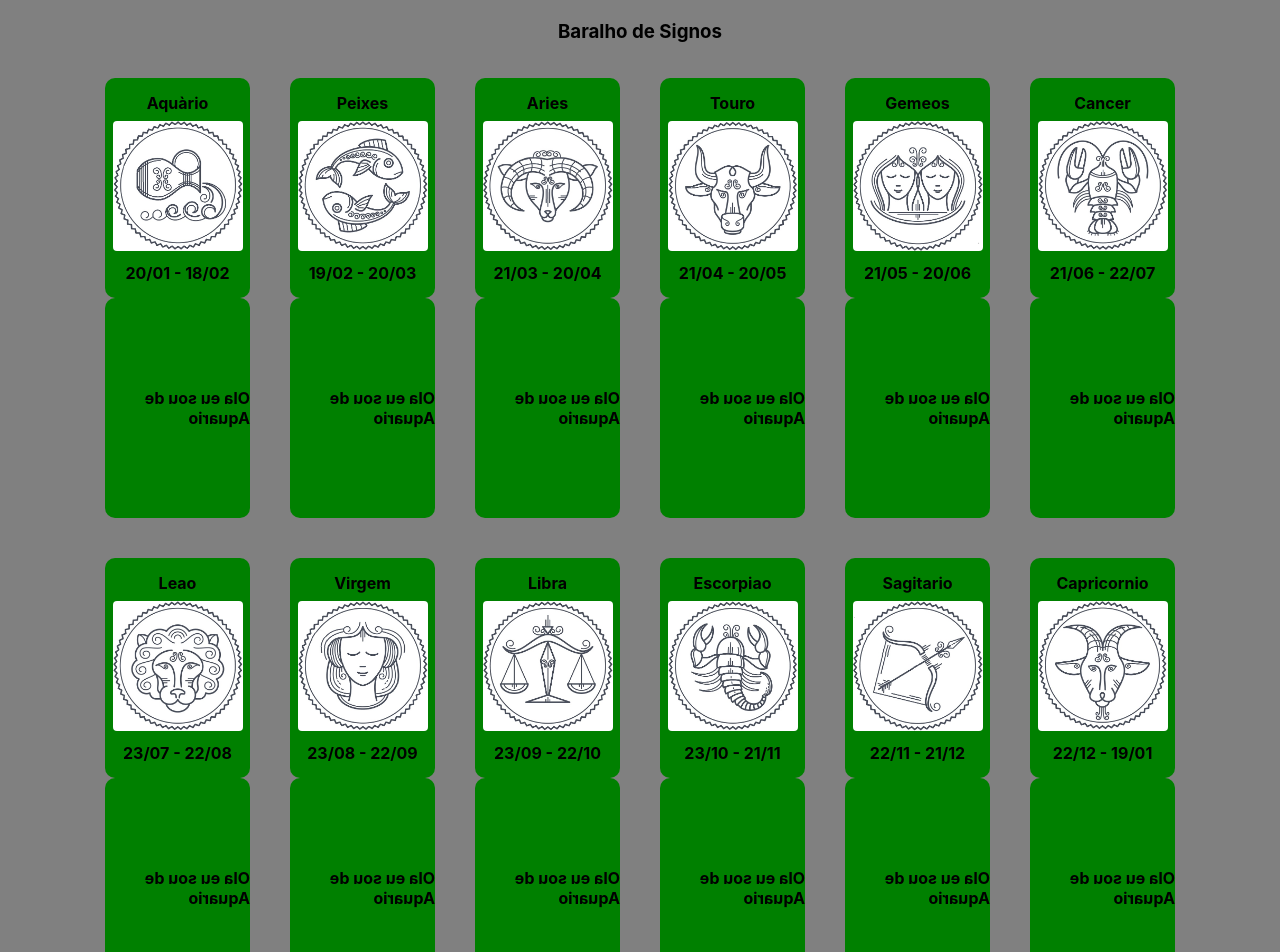
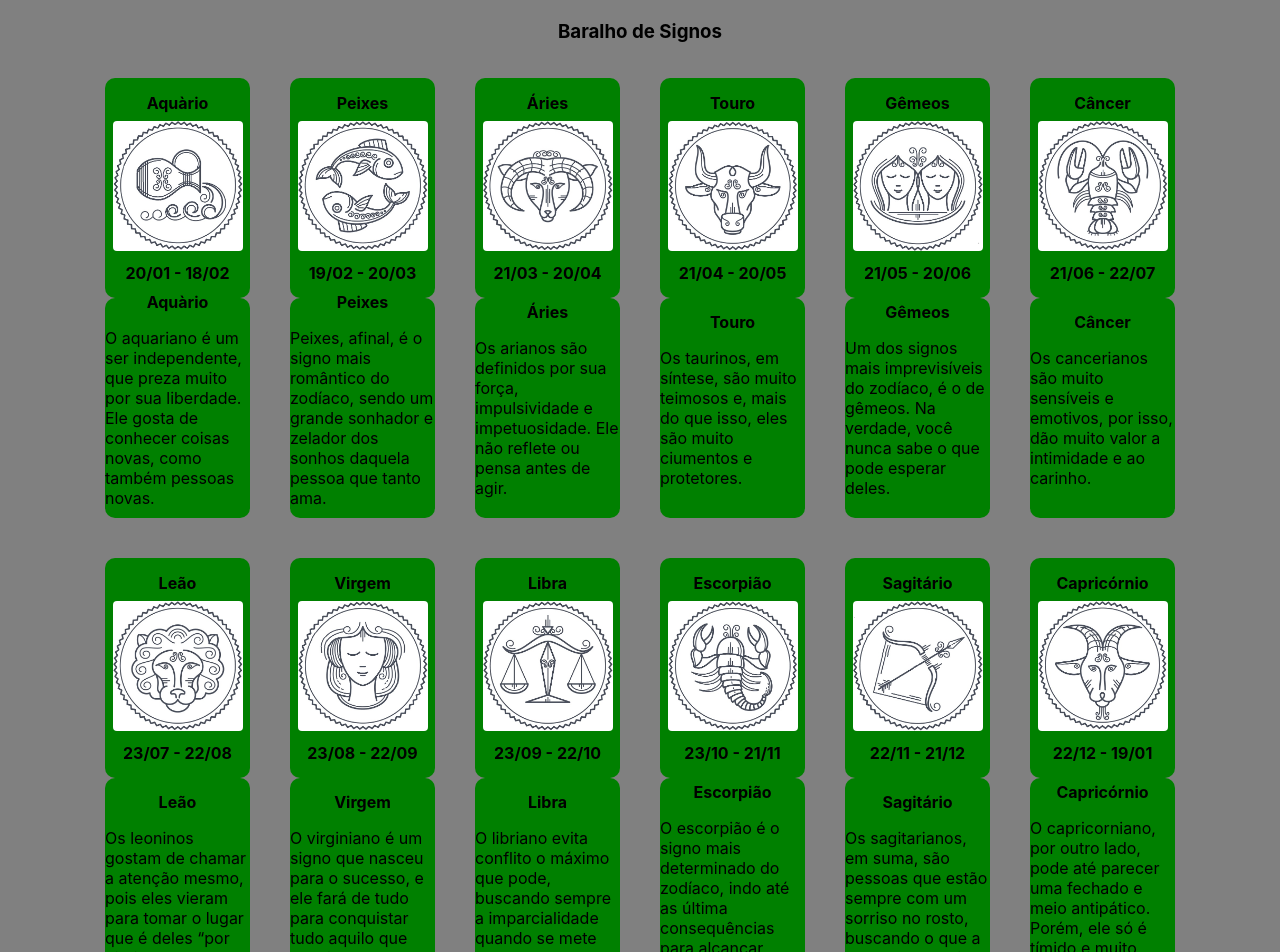
Before and after one commit to Ribas93/Cartas-de-Signo, a React (Create React App) app: page / in a window 1280 px wide. Shown: the top 952 px of the page. Built offline with nearby package versions, Linux system fonts and the light colour scheme.

Commit message:
Inclusao da descricao dos cards e correcao da acentuacao!

```diff
--- a/src/ProjetoSigno/data.js
+++ b/src/ProjetoSigno/data.js
@@ -15,62 +15,74 @@ const data = [
     {
     nome: 'Aquàrio',
     img: aquario,
-    data: '20/01 - 18/02'
+    data: '20/01 - 18/02',
+    descricao: 'O aquariano é um ser independente, que preza muito por sua liberdade. Ele gosta de conhecer coisas novas, como também pessoas novas.'
 },
 {
     nome: 'Peixes',
     img: peixes,
-    data: '19/02 - 20/03'
+    data: '19/02 - 20/03',
+    descricao: 'Peixes, afinal, é o signo mais romântico do zodíaco, sendo um grande sonhador e zelador dos sonhos daquela pessoa que tanto ama.'
 },
 {
-    nome: 'Aries',
+    nome: 'Áries',
     img: aries,
-    data: '21/03 - 20/04'
+    data: '21/03 - 20/04',
+    descricao: 'Os arianos são definidos por sua força, impulsividade e impetuosidade. Ele não reflete ou pensa antes de agir.'
 },
 {
     nome: 'Touro',
     img: touro,
-    data: '21/04 - 20/05'
+    data: '21/04 - 20/05' ,
+    descricao: 'Os taurinos, em síntese, são muito teimosos e, mais do que isso, eles são muito ciumentos e protetores.'
 },
 {
-    nome: 'Gemeos',
+    nome: 'Gêmeos',
     img: gemeos,
-    data: '21/05 - 20/06'
+    data: '21/05 - 20/06',
+    descricao: 'Um dos signos mais imprevisíveis do zodíaco, é o de gêmeos. Na verdade, você nunca sabe o que pode esperar deles.'
 },
 {
-    nome: 'Cancer',
+    nome: 'Câncer',
     img: cancer,
-    data: '21/06 - 22/07'
+    data: '21/06 - 22/07',
+    descricao: 'Os cancerianos são muito sensíveis e emotivos, por isso, dão muito valor a intimidade e ao carinho.'
 },
 {
-    nome: 'Leao',
+    nome: 'Leão',
     img: leao,
-    data: '23/07 - 22/08'
+    data: '23/07 - 22/08',
+    descricao: 'Os leoninos gostam de chamar a atenção mesmo, pois eles vieram para tomar o lugar que é deles “por direito”.'
 },
 {
     nome: 'Virgem',
     img: virgem,
-    data: '23/08 - 22/09'
+    data: '23/08 - 22/09',
+    descricao: 'O virginiano é um signo que nasceu para o sucesso, e ele fará de tudo para conquistar tudo aquilo que deseja.'
 },
 {
     nome: 'Libra',
     img: libra,
-    data: '23/09 - 22/10'
+    data: '23/09 - 22/10' ,
+    descricao: 'O libriano evita conflito o máximo que pode, buscando sempre a imparcialidade quando se mete em um debate.'
 },
 {
-    nome: 'Escorpiao',
+    nome: 'Escorpião',
     img: escorpiao,
-    data: '23/10 - 21/11'
+    data: '23/10 - 21/11',
+    descricao: 'O escorpião é o signo mais determinado do zodíaco, indo até as última consequências para alcançar aquilo que deseja.'
 },
 {
-    nome: 'Sagitario',
+    nome: 'Sagitário',
     img: sagitario,
-    data: '22/11 - 21/12'
+    data: '22/11 - 21/12',
+    descricao: 'Os sagitarianos, em suma, são pessoas que estão sempre com um sorriso no rosto, buscando o que a de melhor na vida.'
 },
 {
-    nome: 'Capricornio',
+    nome: 'Capricórnio',
     img: capricornio,
-    data: '22/12 - 19/01'
+    data: '22/12 - 19/01',
+    descricao: 'O capricorniano, por outro lado, pode até parecer uma fechado e meio antipático. Porém, ele só é tímido e muito trabalhador.'
 }
 ]
 
--- a/src/ProjetoSigno/index.js
+++ b/src/ProjetoSigno/index.js
@@ -43,7 +43,8 @@ const Cards = () => {
                         <h4 style={style}>{sig.data}</h4>
                     </div>
                     <div id="back" className="card">
-                        <h4 style={{padding:'0px', margin:'0px'}}>Ola eu sou de Aquario</h4>
+                        <h4 style={{padding:'0px', margin:'0px'}}>{sig.nome}</h4>
+                        <p>{sig.descricao}</p>
                     </div>
                 </div>
                 )
--- a/src/index.css
+++ b/src/index.css
@@ -33,9 +33,3 @@ button:hover{
 #cards{
   margin: 20px
 }
-
-
-
-#back{
-  transform: rotateY(180deg)
-}
```
